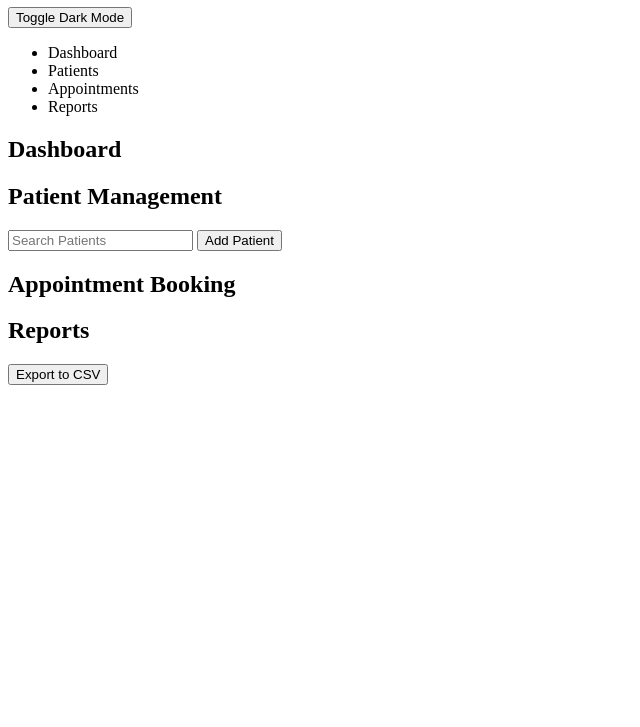
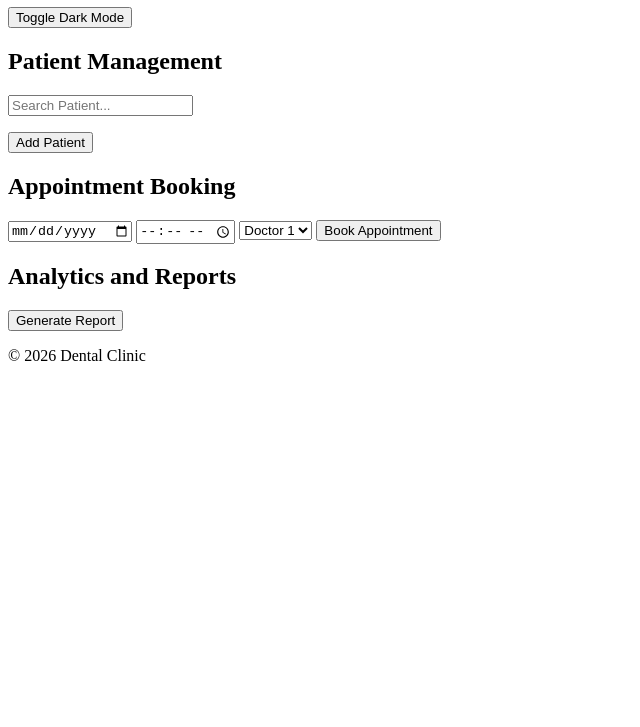
Before and after one commit to Chaitanya11209/srichaitanyadentalcare, a plain HTML site: page index.html in a window 1280 px wide. Shown: the part 73-800 px from the top of the page, without its empty margins (0-640 px from the left). Drawn offline with Linux system fonts and the light colour scheme.

Commit message:
Replace index.html with comprehensive premium dental clinic management system

```diff
--- a/index.html
+++ b/index.html
@@ -5,52 +5,40 @@
     <meta name="viewport" content="width=device-width, initial-scale=1.0">
     <title>Premium Dental Clinic Management System</title>
     <link rel="stylesheet" href="styles.css">
+    <script src="script.js" defer></script>
 </head>
 <body>
-    <div class="container">
     <header>
-            <h1>Welcome to Our Dental Clinic</h1>
-            <button id="toggle-dark-mode">Toggle Dark Mode</button>
+        <h1>Dental Clinic Management System</h1>
+        <button id="darkModeToggle">Toggle Dark Mode</button>
     </header>
-        <nav>
-            <ul>
-                <li>Dashboard</li>
-                <li>Patients</li>
-                <li>Appointments</li>
-                <li>Reports</li>
-            </ul>
-        </nav>
     <main>
-            <section id="dashboard">
-                <h2>Dashboard</h2>
-                <div>
-                    <!-- Add statistics and graphs here -->
-                </div>
+        <section id="patientManagement">
+            <h2>Patient Management</h2>
+            <input type="text" id="searchPatient" placeholder="Search Patient..." />
+            <ul id="patientList"></ul>
+            <button id="addPatient">Add Patient</button>
         </section>
-            <section id="patient-management">
-                <h2>Patient Management</h2>
-                <input type="text" placeholder="Search Patients" />
-                <button>Add Patient</button>
-                <ul>
-                    <!-- List of patients with edit/delete options -->
-                </ul>
-            </section>
-            <section id="appointment-booking">
+        <section id="appointmentBooking">
             <h2>Appointment Booking</h2>
-                <form>
-                    <!-- Advanced booking form with doctor assignment and payment tracking -->
+            <form id="appointmentForm">
+                <input type="date" id="appointmentDate" required />
+                <input type="time" id="appointmentTime" required />
+                <select id="doctorAssignment">
+                    <option value="doctor1">Doctor 1</option>
+                    <option value="doctor2">Doctor 2</option>
+                </select>
+                <button type="submit">Book Appointment</button>
             </form>
         </section>
-            <section id="reports">
-                <h2>Reports</h2>
-                <button>Export to CSV</button>
-                <!-- Comprehensive reporting and analytics section -->
+        <section id="analytics">
+            <h2>Analytics and Reports</h2>
+            <button id="generateReport">Generate Report</button>
+            <div id="reportOutput"></div>
         </section>
     </main>
-    </div>
-    <script src="script.js"></script>
-    <script>
-        // JavaScript for managing functionality
-    </script>
+    <footer>
+        <p>&copy; 2026 Dental Clinic</p>
+    </footer>
 </body>
 </html>
```
Lines whose indentation alone changed are shown as unchanged.
